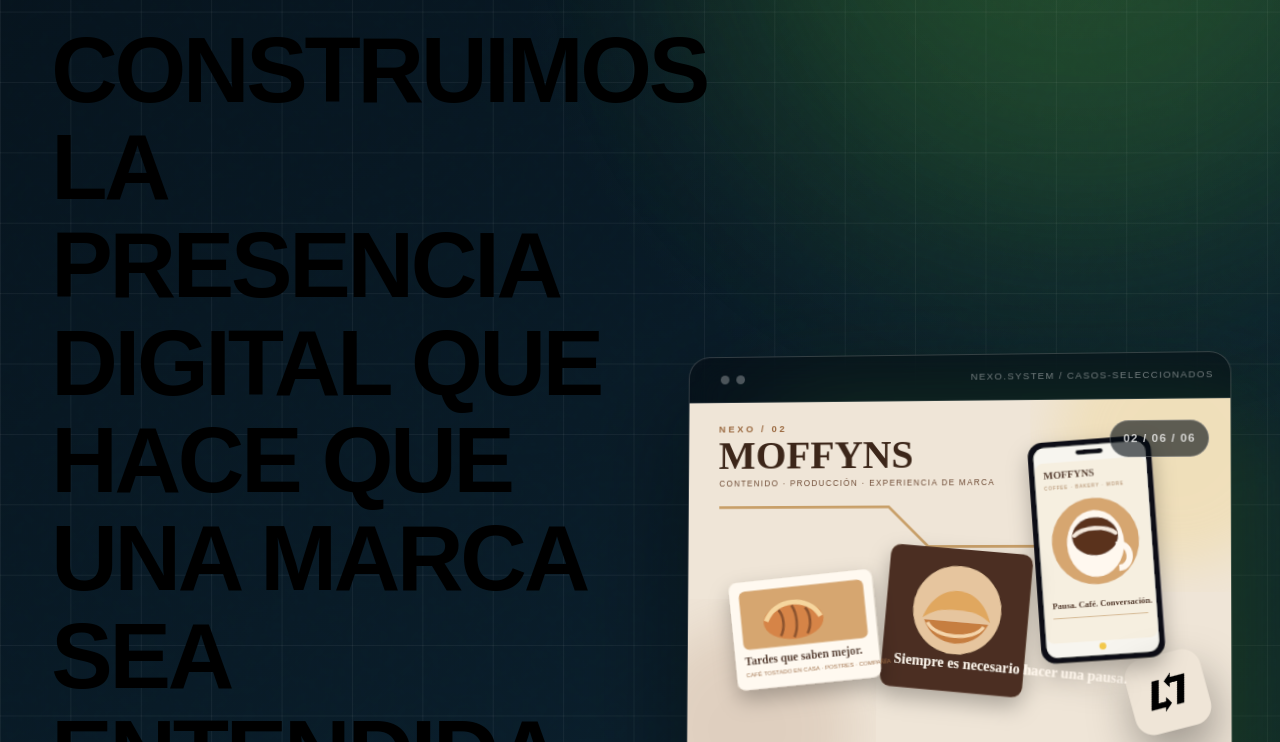
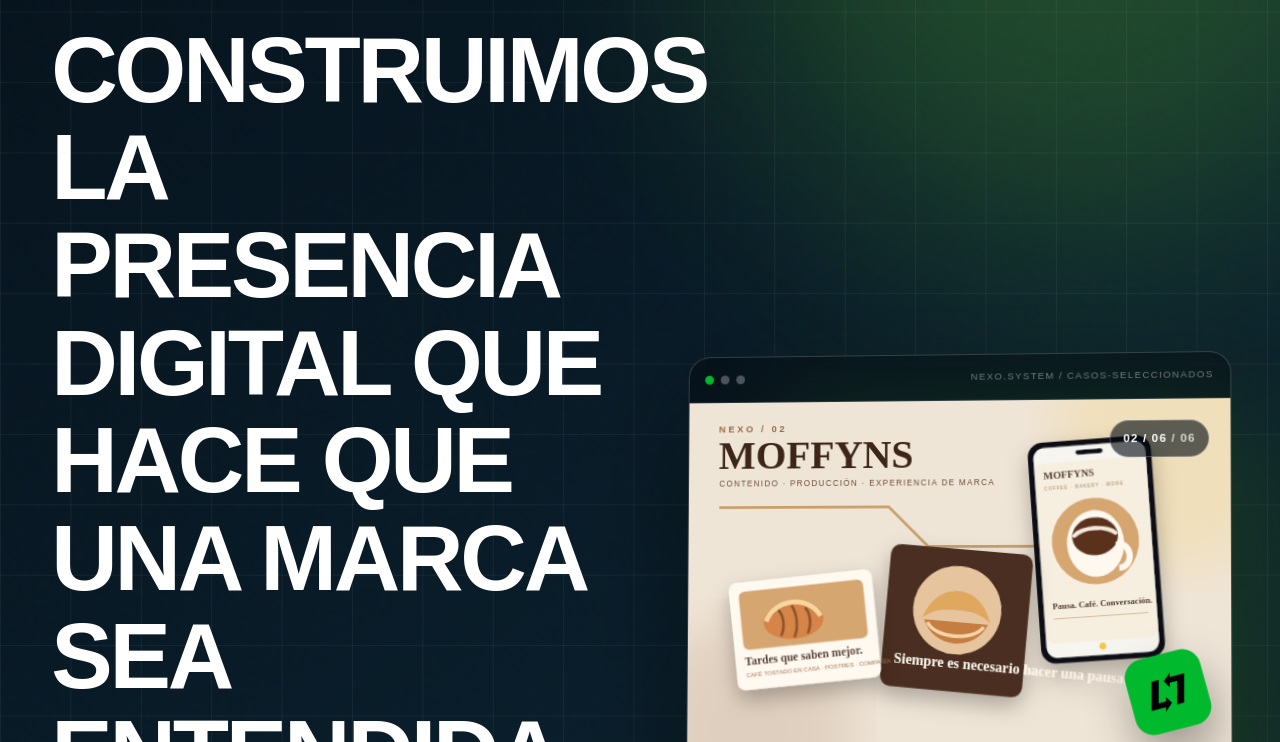
Before and after one commit to carlosuzc29-eng/NEXO-AC, a website: page index.html in a window 1280 px wide. Shown: the part 270-1012 px from the top of the page. Drawn offline with Linux system fonts and the light colour scheme.

Commit message:
fix(css): resolve circular dependencies in design tokens (colors and borders)

```diff
--- a/assets/styles.css
+++ b/assets/styles.css
@@ -5,13 +5,13 @@
 /* 01. Tokens */
 :root {
   /* Identidad */
-  --brand-primary: var(--brand-primary);
-  --brand-accent: var(--brand-accent);
-  --brand-accent-bright: var(--brand-accent-bright);
-  --brand-black: var(--brand-black);
-  --brand-black-soft: var(--brand-black-soft);
+  --brand-primary: #1f3549;
+  --brand-accent: #00b92c;
+  --brand-accent-bright: #00db34;
+  --brand-black: #07131d;
+  --brand-black-soft: #05090d;
   --brand-blue-soft: #29475f;
-  --brand-white: var(--brand-white);
+  --brand-white: #ffffff;
   --brand-offwhite: #f5f7f3;
   --brand-paper: #edf0eb;
 
@@ -33,8 +33,8 @@
   --text-secondary-light: #4e5964;
 
   /* Bordes */
-  --border-on-dark: var(--border-on-dark);
-  --border-on-light: var(--border-on-light);
+  --border-on-dark: rgba(255, 255, 255, 0.18);
+  --border-on-light: rgba(31, 53, 73, 0.18);
 
   /* Tipografías */
   --font-display: clamp(4rem, 7vw, 8rem);
```
